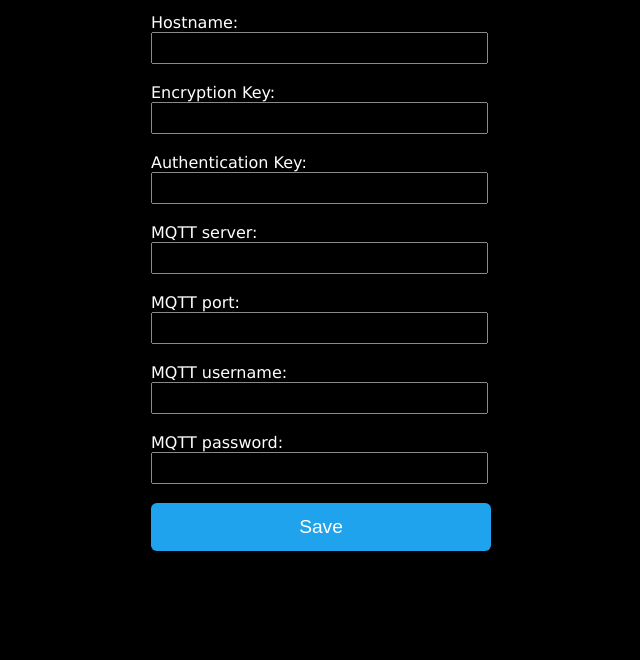
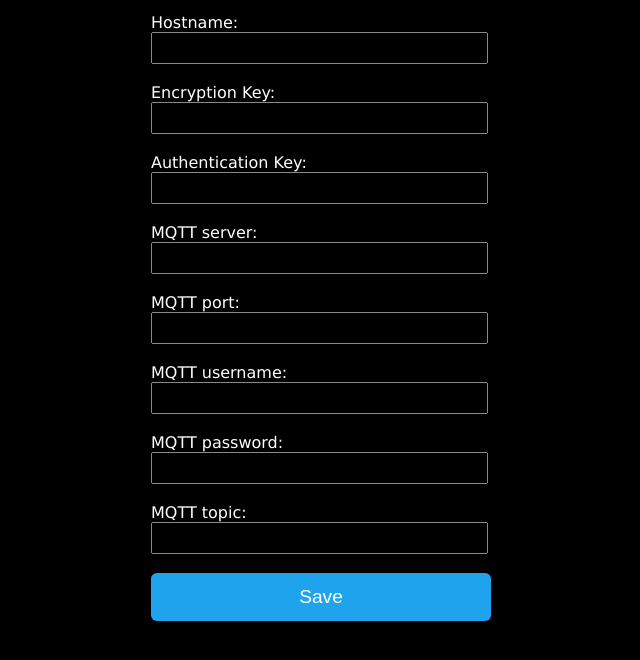
Before and after one commit to Asbjoern/Kamstrup-Radius-Interface, a plain HTML site: page kamstrup-radius-mqtt/data/settings.htm in a window 1280 px wide. Shown: the whole page, without its empty margins (319-959 px from the left). Drawn offline with Linux system fonts and the light colour scheme; no server answers.

Commit message:
Added MQTT topic to configuration and mDNS

```diff
--- a/kamstrup-radius-mqtt/data/settings.htm
+++ b/kamstrup-radius-mqtt/data/settings.htm
@@ -20,6 +20,7 @@
 						g("mqtt_port").value = data.mqtt_port;
 						g("mqtt_uid").value = data.mqtt_uid;
 						g("mqtt_pwd").value = data.mqtt_pwd;
+						g("mqtt_topic").value = data.mqtt_topic;
 						g("hostname").value = data.hostname;
 						g("conf_key").value = data.conf_key;
 						g("conf_authkey").value = data.conf_authkey;
@@ -110,6 +111,10 @@
             <label for="mqtt_pwd">MQTT password:</label>
 			<input id='mqtt_pwd' name='mqtt_pwd' maxlength=40 />
             <br />
+			<br />
+			<label for="mqtt_topic">MQTT topic:</label>
+			<input id='mqtt_topic' name='mqtt_topic' maxlength=40 />
+            <br />
             <br />
             <button type='submit'>Save</button>
 		</form>
```
Also changed, not shown: 2 other files.
